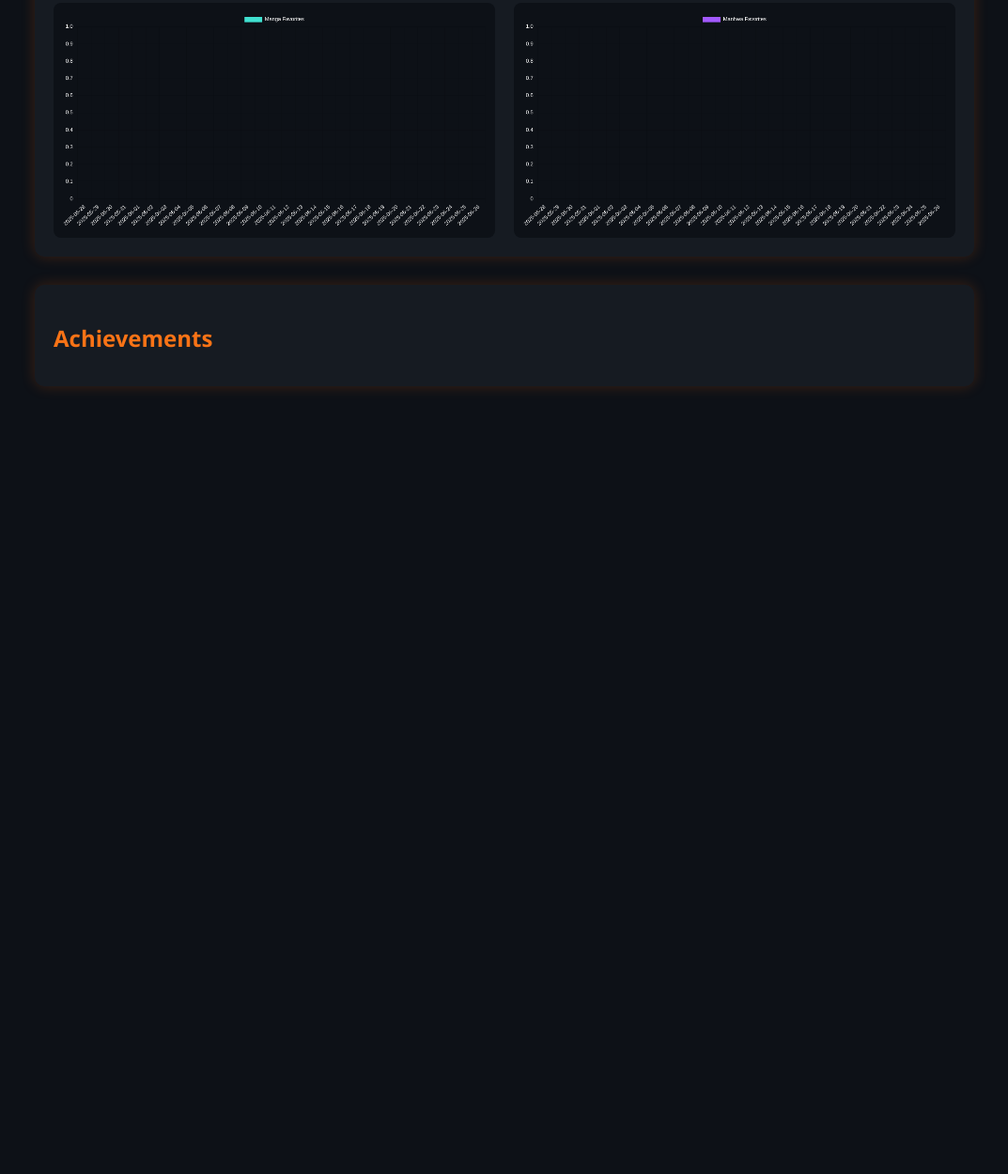
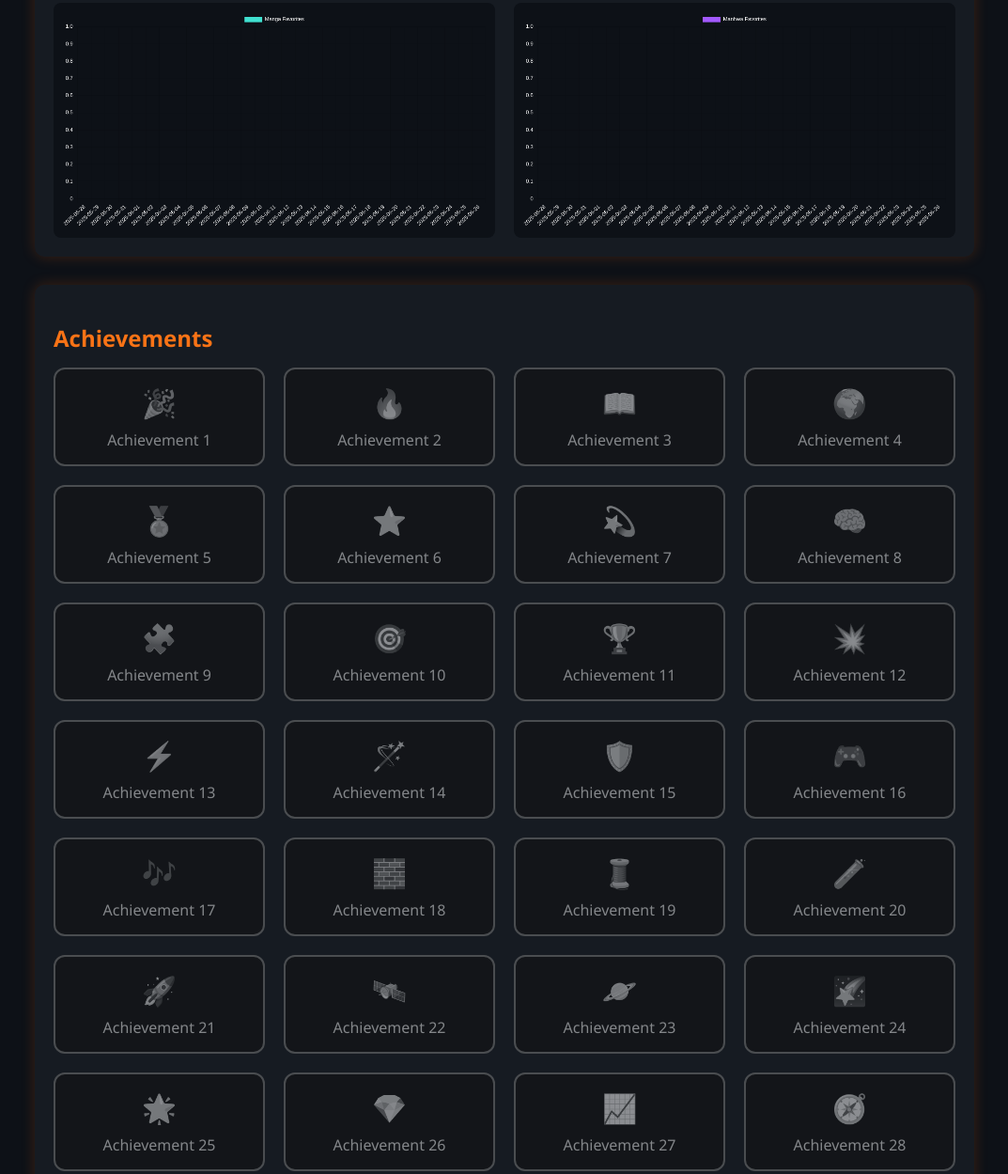
Before and after one commit to keshavkdas/anime-hub, a plain HTML site: page profile.html in a window 1280 px wide. Shown: the part 973-2222 px from the top of the page at 94% size, without its empty margins (103-1176 px from the left). Before the commit the page ends 1424 px from the top, so only its background shows below. Drawn offline with nearby package versions, Linux system fonts and the light colour scheme; sample sign-in values are in the browser's storage.

Commit message:
Update profile.html

```diff
--- a/profile.html
+++ b/profile.html
@@ -127,6 +127,12 @@
       font-size: 16px;
       transition: transform 0.3s;
       position: relative;
+      opacity: 1;
+    }
+
+    .achievement-card.locked {
+      filter: grayscale(100%);
+      opacity: 0.5;
     }
 
     .achievement-card:hover {
@@ -276,12 +282,10 @@
     buildTimeSeriesChart("chart-manhwa", manhwaMap, "Manhwa Favorites", "#a259ff");
     buildTimeSeriesChart("chart-combined", combinedMap, "All Favorites", "#f97316");
 
-    const achievements = [
-      { id: 'achv1', emoji: '🎉', title: 'First Favorite Added' },
-      { id: 'achv2', emoji: '🔥', title: '10+ Anime Favorited' },
-      { id: 'achv3', emoji: '📖', title: 'Manga Explorer' },
-      { id: 'achv4', emoji: '🌍', title: 'Manhwa Enthusiast' }
-    ];
+    const achievements = Array.from({ length: 50 }, (_, i) => {
+      const emojis = ['🎉','🔥','📖','🌍','🏅','⭐','💫','🧠','🧩','🎯','🏆','💥','⚡','🪄','🛡️','🎮','🎶','🧱','🧵','🧪','🚀','🛰️','🪐','🌠','🌟','💎','📈','🧭','📚','🎓','🔮','💡','🕹️','🎲','🏹','🧙','🧛','🧟','🦸','🦹','🤖','👾','🧞','👑','🧸','🗺️','🛸','🔧','🧰','🎬'];
+      return { id: `achv${i+1}`, emoji: emojis[i % emojis.length], title: `Achievement ${i+1}` };
+    });
 
     const unlocked = JSON.parse(localStorage.getItem("unlockedAchievements") || "[]");
     const seen = JSON.parse(localStorage.getItem("seenAchievements") || "[]");
@@ -289,12 +293,10 @@
     const container = document.getElementById("achievements");
 
     achievements.forEach(a => {
-      if (unlocked.includes(a.id)) {
-        const card = document.createElement("div");
-        card.className = "achievement-card";
-        card.innerHTML = `<span class='emoji'>${a.emoji}</span>${a.title}`;
-        container.appendChild(card);
-      }
+      const card = document.createElement("div");
+      card.className = "achievement-card" + (unlocked.includes(a.id) ? "" : " locked");
+      card.innerHTML = `<span class='emoji'>${a.emoji}</span>${a.title}`;
+      container.appendChild(card);
     });
 
     if (newOnes.length > 0) {
```
